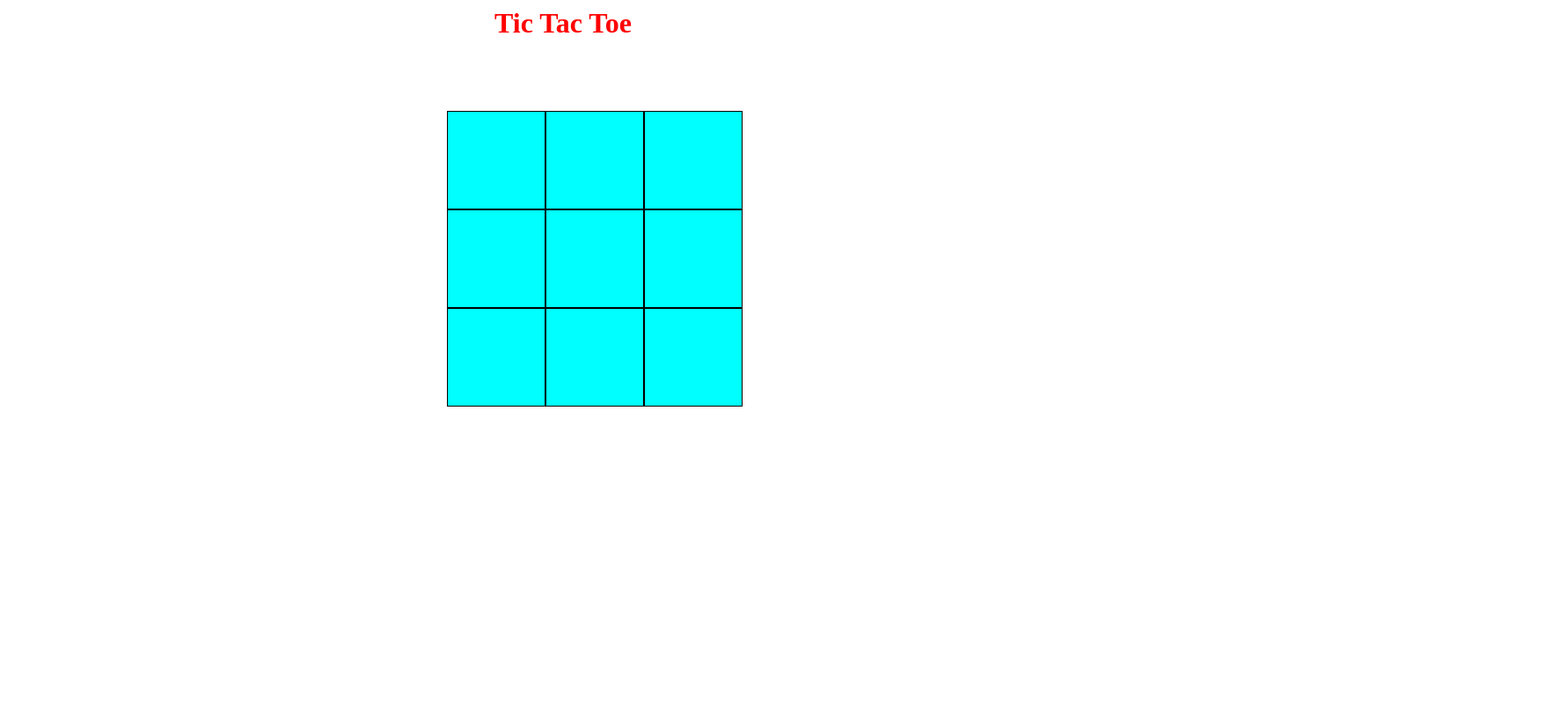
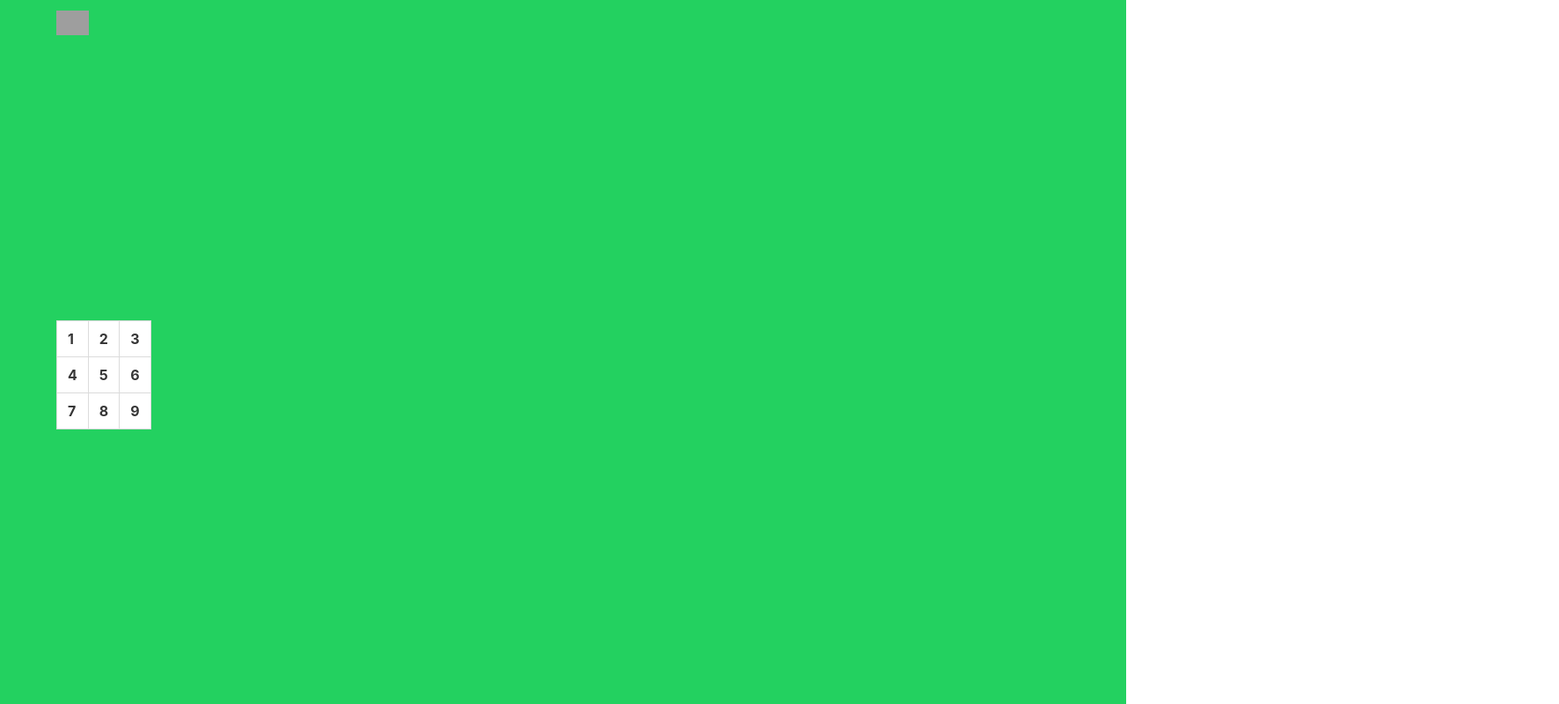
Before and after one commit to nishantharcot/tic-tac-toe, a website: page index.html in a window 1280 px wide. Shown: the whole page at 88% size, 1772 px wide, since content can reach past the window. Drawn offline with nearby package versions, Linux system fonts and the light colour scheme; grey boxes are pictures that could not be loaded.

Commit message:
index page updated

```diff
--- a/index.html
+++ b/index.html
@@ -1,29 +1,65 @@
-<html>
-  <body id="body">
-    <header>
-      <h1 style="text-align:center; color: red"> Tic Tac Toe </h1>
+<!DOCTYPE html>
+<html lang="en">
+<head>
+  <meta charset="UTF-8">
+  <meta name="viewport" content="width=device-width, initial-scale=1.0">
+  <meta http-equiv="X-UA-Compatible" content="ie=edge">
+  <title>Document</title>
+</head>
+<body>
+  <section class="hero is-success is-fullheight">
+      <!-- Hero head: will stick at the top -->
+      <div class="hero-head">
+        <header class="navbar">
+          <div class="container">
+            <div class="navbar-brand">
+              <a class="navbar-item">
+                <img src="https://bulma.io/images/bulma-type-white.png" alt="Logo">
+              </a>
+              <span class="navbar-burger burger" data-target="navbarMenuHeroC">
+                <span></span>
+                <span></span>
+                <span></span>
+              </span>
+            </div>
+            <div id="navbarMenuHeroC" class="navbar-menu">
+              <div class="navbar-end">
+              </div>
+            </div>
+          </div>
         </header>
+      </div>
 
-    <section id='tictactoe'>
-      <div class="row">
-        <div class="box"></div>
-        <div class="box"></div>
-        <div class="box"></div>
+      <!-- Hero content: will be in the middle -->
+      <div class="hero-body">
+        <div class="container has-text-centered">
+          <div class="table-container">
+            <table class="table is-bordered">
+              <tr>
+                <th class="bo">1</th>
+                <th class="bo">2</th>
+                <th class="bo">3</th>
+              </tr>
+              <tr>
+                <th class="bo">4</th>
+                <th class="bo">5</th>
+                <th class="bo">6</th>
+              </tr>
+              <tr>
+                <th class="bo">7</th>
+                <th class="bo">8</th>
+                <th class="bo">9</th>
+              </tr>
+            </table>
           </div>
-      <div class="row">
-        <div class="box"></div>
-        <div class="box"></div>
-        <div class="box"></div>
         </div>
-      <div class="row">
-        <div class="box"></div>
-        <div class="box"></div>
-        <div class="box"></div>
       </div>
+
+      <!-- Hero footer: will stick at the bottom -->
   </section>
-    <link rel="stylesheet" href="style.css">
+  <link rel="stylesheet" href="https://cdnjs.cloudflare.com/ajax/libs/bulma/0.7.5/css/bulma.min.css">
+  <link rel="stylesheet" href="./style.css">
   <script src="mvc.js"></script>
-    <!-- <link rel="stylesheet" href="https://cdnjs.cloudflare.com/ajax/libs/bulma/0.7.5/css/bulma.min.css"> -->
   <script defer src="https://use.fontawesome.com/releases/v5.3.1/js/all.js"></script>
 </body>
 </html>
```
Lines whose indentation alone changed are shown as unchanged.
